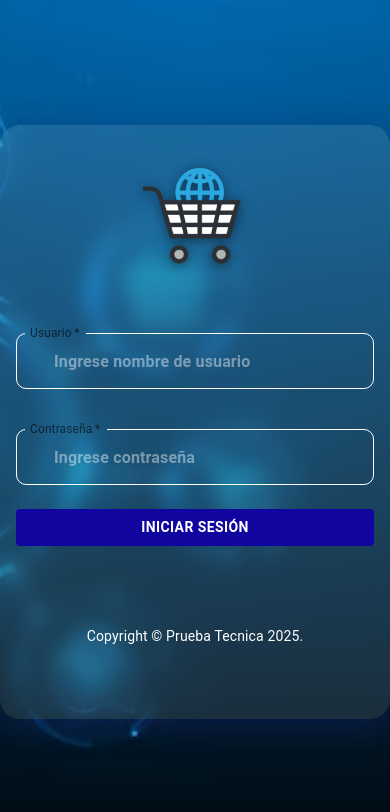
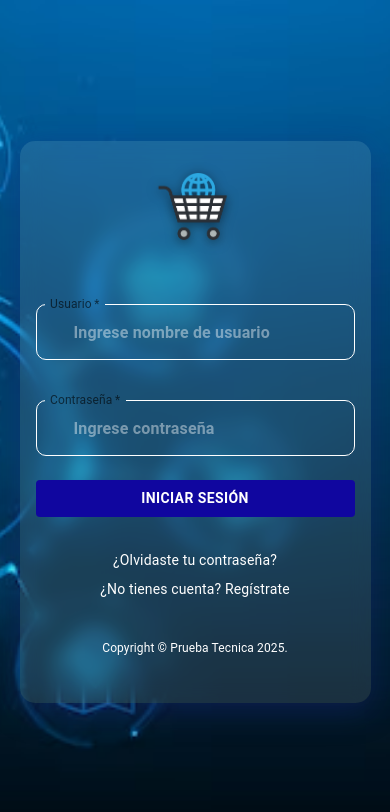
Before and after one commit to IvanArango98/APP-IvanArango, a React (Create React App) app in the folder frontend/: page / in a window 390 px wide. Shown: the top 812 px of the page. Built offline with nearby package versions, Linux system fonts and the light colour scheme; some icons are missing.

Commit message:
Corrige definitivamente frontend como carpeta normal

```diff
--- a/frontend/src/Components/Login/Estilo.css
+++ b/frontend/src/Components/Login/Estilo.css
@@ -14,8 +14,8 @@
 }
 
 .container-IniciarSesion {
-  background: rgba(255, 255, 255, 0.1); /* Más limpio, semitransparente */
-  backdrop-filter: blur(10px); /* efecto glassmorphism */
+  background: rgba(255, 255, 255, 0.1);
+  backdrop-filter: blur(10px);
   padding: 40px 30px;
   border-radius: 20px;
   box-shadow: 0 8px 32px 0 rgba(31, 38, 135, 0.37);
@@ -72,3 +72,39 @@ button {
   border-radius: 8px;
   font-size: 16px;
 }
+
+a {
+  font-weight: 500;
+  transition: color 0.3s ease;
+}
+
+a:hover {
+  color: #8ab4f8;
+}
+
+@media (max-width: 420px) {
+  .container-IniciarSesion {
+    width: 90% !important;
+    max-width: 350px;
+    padding: 30px 20px;
+    border-radius: 15px;
+  }
+
+  .LogoLogin {
+    height: 70px;
+    margin-bottom: 15px;
+  }
+
+  button {
+    font-size: 14px;
+    padding: 10px;
+  }
+
+  a {
+    font-size: 13px;
+  }
+
+  .TipoLetra {
+    font-size: 12px !important;
+  }
+}
--- a/frontend/src/Components/Login/index.js
+++ b/frontend/src/Components/Login/index.js
@@ -1,18 +1,21 @@
-import React,{useState,useEffect} from "react";
+import React, { useState, useEffect } from "react";
 import Box from '@mui/material/Box';
 import Typography from '@mui/material/Typography';
 import Container from '@mui/material/Container';
-import Formulario  from './Formulario'
-import './Estilo.css'
+import Formulario from './Formulario';
+import './Estilo.css';
 import Backdrop from '@mui/material/Backdrop';
 import CircularProgress from '@mui/material/CircularProgress';
-import Logo from '../../Resources/Logos/Logo.png'
+import Logo from '../../Resources/Logos/Logo.png';
+import Link from '@mui/material/Link'; // <-- IMPORTANTE
 
 function Copyright(props) {
   return (
     <Typography
       className='TipoLetra'
-    align="center" {...props}>
+      align="center"
+      {...props}
+    >
       {'Copyright © Prueba Tecnica '}
       {new Date().getFullYear()}
       {'.'}
@@ -33,7 +36,7 @@ const Login = () => {
           <CircularProgress color="inherit" />
         </Backdrop>
         <Container
-            className = "container-IniciarSesion"
+          className="container-IniciarSesion"
           maxWidth="xs"
           fixed={true}
         >
@@ -45,15 +48,25 @@ const Login = () => {
             }}
           >
             <img className="LogoLogin" src={Logo} alt="Logo Online Shopping" />
+
             <Box component="form" noValidate sx={{ mt: 1 }}>
-          <Formulario
-          setOpenSpinner={setOpenSpinner}
-          />
+              <Formulario setOpenSpinner={setOpenSpinner} />
             </Box>
 
-          <Copyright sx={{ mt: 8, mb: 4 }} />
+            {/* Links de ayuda */}
+            <Box sx={{ mt: 2 }}>
+              <Link href="#" variant="body2" underline="hover" color="#ffffff">
+                ¿Olvidaste tu contraseña?
+              </Link>
+            </Box>
+            <Box sx={{ mt: 1 }}>
+              <Link href="#" variant="body2" underline="hover" color="#ffffff">
+                ¿No tienes cuenta? Regístrate
+              </Link>
             </Box>
 
+            <Copyright sx={{ mt: 5, mb: 2 }} />
+          </Box>
         </Container>
       </div>
     </div>
```
Lines whose indentation alone changed are shown as unchanged.
